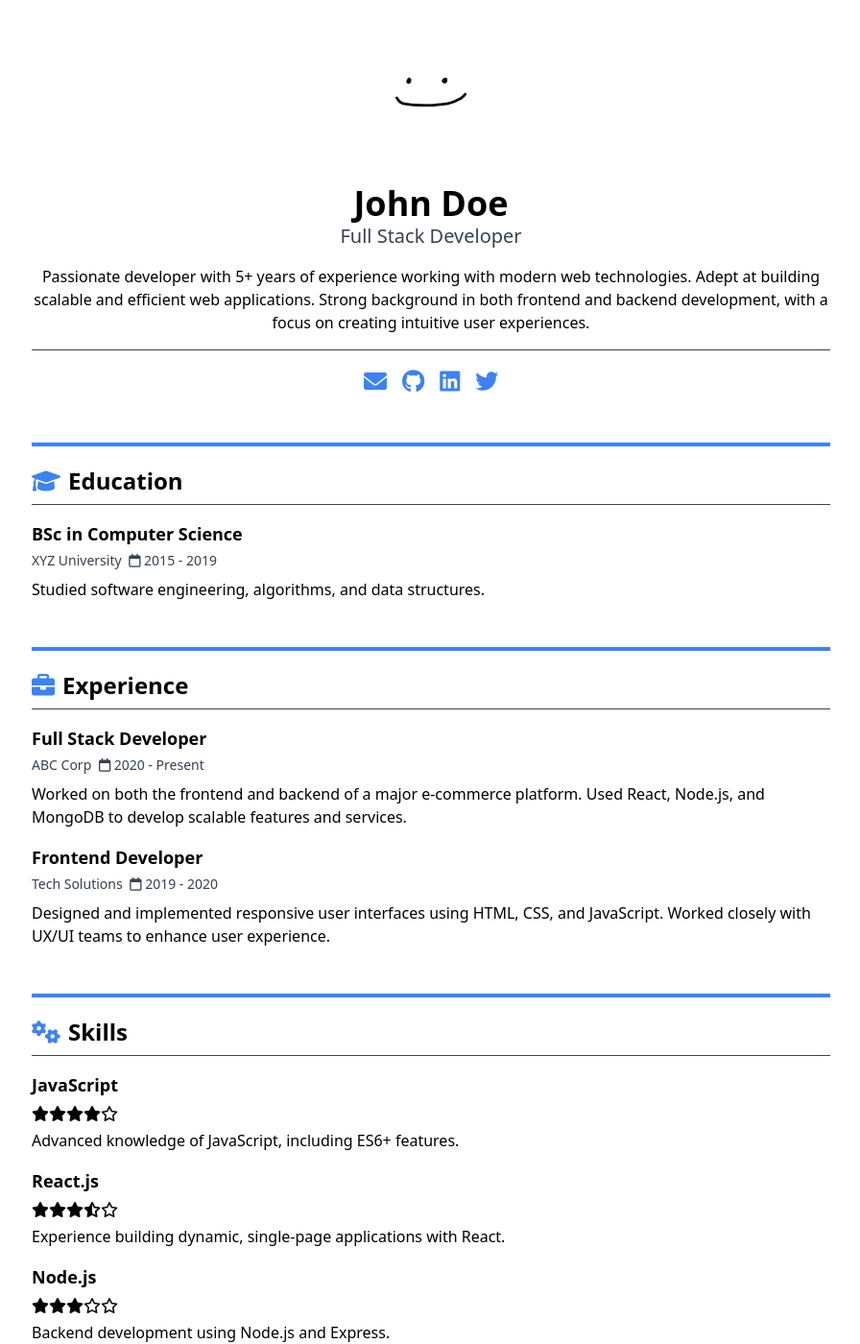
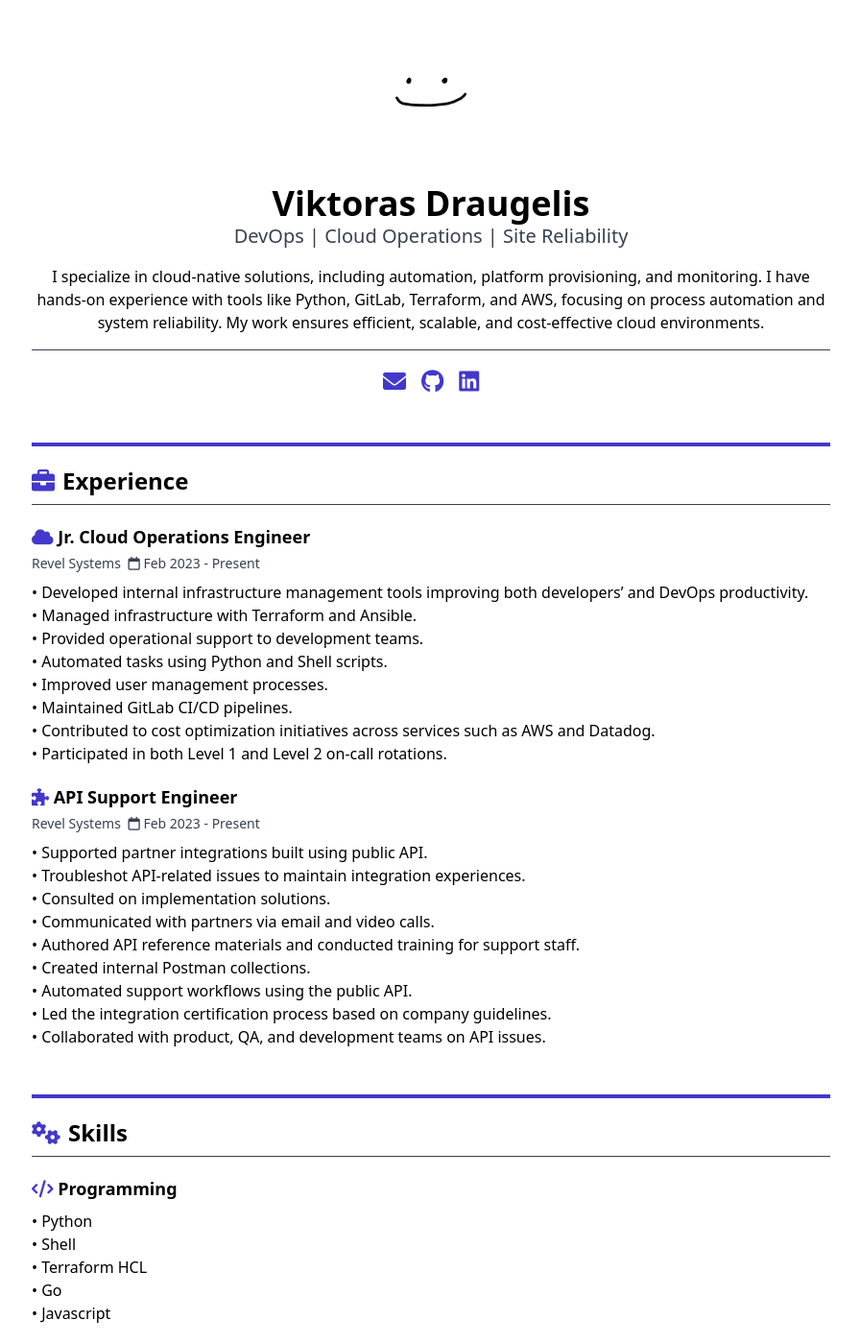
Before and after one commit to Draugelis/resume, a Jekyll site: the page built from index.html, in a window 1280 px wide and 1400 px high. Shown: the whole window at 96% size, without its empty margins (191-1087 px from the left). Built offline with Jekyll 4.4.1, drawn with Linux system fonts in a browser that asks for light colours; nearby versions of some CDN libraries; some of the changed text lies outside the part shown.

Commit message:
feat: initial resume

```diff
--- a/_config.yaml
+++ b/_config.yaml
@@ -3,12 +3,12 @@ title: "Jekyll Resume Template"
 description: "A resume template for Jekyll and GitHub Pages sites."
 favicon: "/assets/favicon.ico"
 
-baseurl: "/jekyll-resume-builder" # the subpath of your site, e.g. /blog
-url: "" # the base hostname & protocol for your site, e.g. http://example.com
+baseurl: "" # the subpath of your site, e.g. /blog
+url: "https://resume.draugelis.dev" # the base hostname & protocol for your site, e.g. http://example.com
 
 # Color reference: https://tailwindcss.com/docs/colors
 style:
-  primary_color: blue-500
+  primary_color: indigo-700
   secondary_color: gray-700
   background_color: white
   text_color: black
--- a/_data/resume.yaml
+++ b/_data/resume.yaml
@@ -1,90 +1,108 @@
-name: 'John Doe'
-title: 'Full Stack Developer'
+name: Viktoras Draugelis
+title: DevOps | Cloud Operations | Site Reliability
 description: |
-  Passionate developer with 5+ years of experience working with modern web technologies.
-  Adept at building scalable and efficient web applications. Strong background in both
-  frontend and backend development, with a focus on creating intuitive user experiences.
+  I specialize in cloud-native solutions, including automation, platform provisioning,
+  and monitoring. I have hands-on experience with tools like Python, GitLab, Terraform,
+  and AWS, focusing on process automation and system reliability. My work ensures efficient,
+  scalable, and cost-effective cloud environments.
 
 avatar:
   enabled: true
-  src: '/assets/avatar.png'
+  src: /assets/avatar.png
 
-email: 'johndoe@example.com'
-
+email: viktoras@draugelis.dev
 social:
-  - url: 'https://github.com/johndoe'
-    icon: 'fab fa-github'
-  - url: 'https://linkedin.com/in/johndoe'
-    icon: 'fab fa-linkedin'
-  - url: 'https://twitter.com/johndoe'
-    icon: 'fab fa-twitter'
+  - url: https://github.com/Draugelis
+    icon: fab fa-github
+  - url: https://www.linkedin.com/in/draugelis/
+    icon: fab fa-linkedin
 
 sections:
-  - education:
-      icon: 'fas fa-graduation-cap'
+  - experience:
+      icon: fas fa-briefcase
       content:
-        - title: 'BSc in Computer Science'
-          subtitle: 'XYZ University'
-          description: 'Studied software engineering, algorithms, and data structures.'
-          date: '2015 - 2019'
-
-  - experience:
-      icon: 'fas fa-briefcase'
-      content:
-        - title: 'Full Stack Developer'
-          subtitle: 'ABC Corp'
+        - title: Jr. Cloud Operations Engineer
+          subtitle: Revel Systems
+          icon: fas fa-cloud
           description: |
-            Worked on both the frontend and backend of a major e-commerce platform.
-            Used React, Node.js, and MongoDB to develop scalable features and services.
-          date: '2020 - Present'
-        - title: 'Frontend Developer'
-          subtitle: 'Tech Solutions'
+            • Developed internal infrastructure management tools improving both developers' and DevOps productivity. <br>
+            • Managed infrastructure with Terraform and Ansible. <br>
+            • Provided operational support to development teams. <br>
+            • Automated tasks using Python and Shell scripts. <br>
+            • Improved user management processes. <br>
+            • Maintained GitLab CI/CD pipelines. <br>
+            • Contributed to cost optimization initiatives across services such as AWS and Datadog. <br>
+            • Participated in both Level 1 and Level 2 on-call rotations.
+          date: 'Feb 2023 - Present'
+        - title: API Support Engineer
+          subtitle: Revel Systems
+          icon: fas fa-puzzle-piece
           description: |
-            Designed and implemented responsive user interfaces using HTML, CSS, and JavaScript.
-            Worked closely with UX/UI teams to enhance user experience.
-          date: '2019 - 2020'
+            • Supported partner integrations built using public API. <br>
+            • Troubleshot API-related issues to maintain integration experiences. <br>
+            • Consulted on implementation solutions. <br>
+            • Communicated with partners via email and video calls. <br>
+            • Authored API reference materials and conducted training for support staff. <br>
+            • Created internal Postman collections. <br>
+            • Automated support workflows using the public API. <br>
+            • Led the integration certification process based on company guidelines. <br>
+            • Collaborated with product, QA, and development teams on API issues.
+          date: 'Feb 2023 - Present'
 
   - skills:
       icon: 'fas fa-cogs'
       content:
-        - title: 'JavaScript'
-          rating: 5
-          description: 'Advanced knowledge of JavaScript, including ES6+ features.'
-          rating: 4
-        - title: 'React.js'
-          description: 'Experience building dynamic, single-page applications with React.'
-          rating: 3.5
-        - title: 'Node.js'
-          rating: 3
-          description: 'Backend development using Node.js and Express.'
-        - title: 'SQL & NoSQL'
-          rating: 4.5
-          description: 'Proficient in both SQL databases (MySQL, PostgreSQL) and NoSQL (MongoDB).'
+        - title: Programming
+          icon: fas fa-code
+          description: |
+            • Python <br>
+            • Shell <br>
+            • Terraform HCL <br>
+            • Go <br>
+            • Javascript
+        - title: CI/CD
+          icon: fas fa-gear
+          description: |
+            • Gitlab <br>
+            • Github <br>
+            • Jenkins <br>
+            • CircleCI
+        - title: Automation
+          icon: fas fa-gears
+          description: |
+            • Terraform <br>
+            • Ansible <br>
+            • Packer
+        - title: Hosting/Cloud
+          icon: fas fa-box
+          description: |
+            • AWS <br>
+            • Linux <br>
+            • Docker
+        - title: Monitoring
+          icon: fas fa-magnifying-glass
+          description: |
+            • Datadog <br>
+            • PagerDuty <br>
+            • CloudWatch
+  - education:
+      icon: 'fas fa-graduation-cap'
+      content:
+        - title: 'BSc in Information Systems'
+          subtitle: 'Vilnius Tech'
+          date: '2024 - Present'
 
-  - certifications:
-      icon: 'fas fa-certificate'
-      content:
-        - title: 'Certified Kubernetes Administrator'
-          description: 'Achieved certification in Kubernetes administration in 2021.'
-          date: '2021'
-        - title: 'AWS Certified Developer - Associate'
-          description: 'Certification in Amazon Web Services development tools.'
-          date: '2020'
-
-  - projects:
-      icon: 'fas fa-project-diagram'
-      content:
-        - title: 'Personal Portfolio Website'
-          description: 'Developed a personal website to showcase my projects and blog using Jekyll.'
-          date: '2022'
-        - title: 'Task Management App'
-          description: 'Built a task management web app with React, Node.js, and MongoDB.'
-          date: '2021'
-
-  - interests:
-      icon: 'fas fa-heart'
-      content:
-        - title: 'Open-Source Contribution'
-          description: 'Contributed to several open-source projects focused on web development.'
-        - title: 'Cycling'
-          description: 'Enjoy cycling in my free time, especially on weekends.'
+# TODO
+  # - projects:
+  #     icon: 'fas fa-project-diagram'
+  #     content:
+  #       - title: Jekyll Resume Template
+  #         description:
+  #       - title: Blog
+  #         description:
+  #       - title: samply
+  #         description:
+  #       - title: rabrill
+  #         description:
+  #       - title: Discord weather bot
+  #         description:
```
Also changed, not shown: README.md, assets/favicon.ico.
